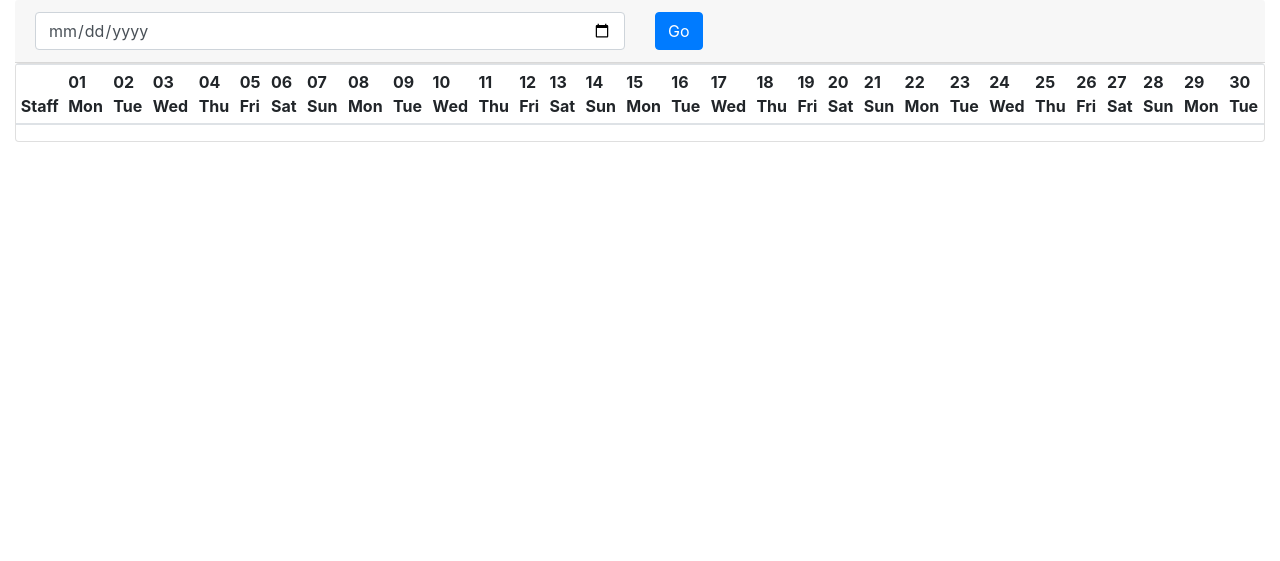
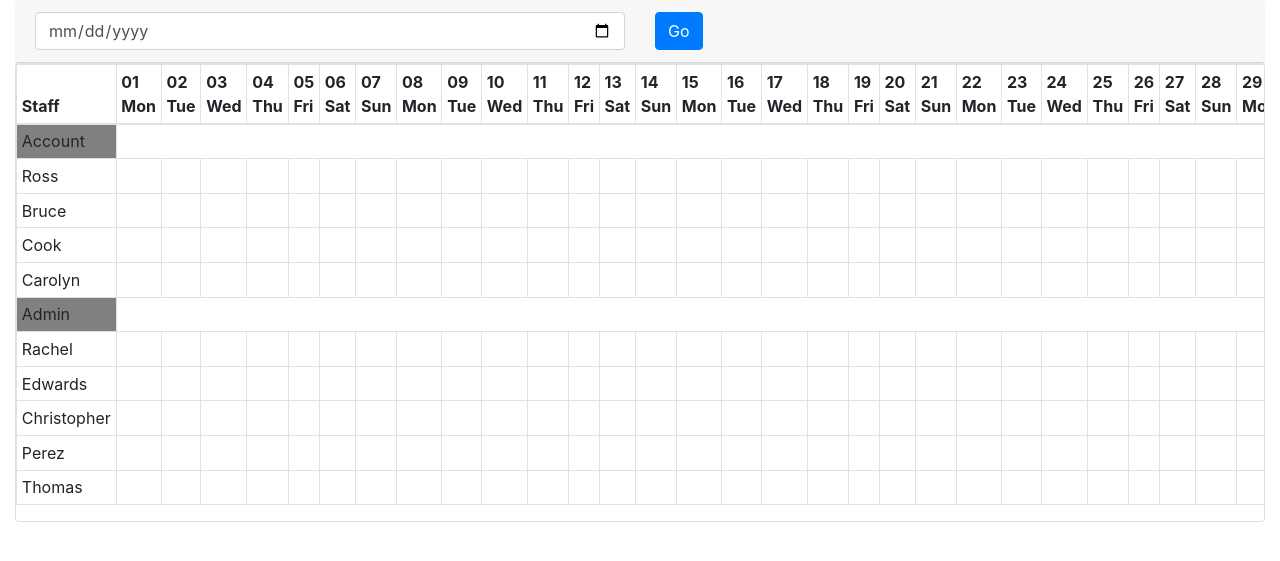
Before and after one commit to Dhawala/fexcon, a PHP site: page / in a window 1280 px wide. Shown: the top 561 px of the page. Run offline with PHP 8.4, Linux system fonts and the light colour scheme; lists and menus that the app fills with data are empty.

Commit message:
loop through user array

```diff
--- a/css/app.css
+++ b/css/app.css
@@ -0,0 +1,3 @@
+.gray-row {
+background-color: gray;
+}
--- a/index.php
+++ b/index.php
@@ -20,16 +20,25 @@ $deps = [
 
 $header = '<tr> <th>Staff</th>';
 $days_count = 1;
+
 foreach($days as $day){
     $header.='<th>'.date_format($day,"d D").'</th>';
     $days_count++;
 }
 $header.= '</tr>';
 
-foreach($deps as $department){
+$tbody = '';
+//empty cols
+$empty_cols ='';
+for($i = 1; $i<$days_count; $i++){
+    $empty_cols.='<td></td>';
+}
+$empty_cols .= "</tr>";
 
-    foreach($department as $staff){
-
+foreach($deps as $dep_name => $staff_members){
+    $tbody .= "<tr colspan='$days_count' class='gray-row' ><td>$dep_name</td></tr>";
+    foreach($staff_members as $staff){
+        $tbody .= "<tr><td>$staff</td>$empty_cols";
     }
 
 }
@@ -44,31 +53,31 @@ foreach($deps as $department){
 
     <!-- Bootstrap CSS -->
     <link rel="stylesheet" href="https://cdn.jsdelivr.net/npm/bootstrap@4.6.0/dist/css/bootstrap.min.css" integrity="sha384-B0vP5xmATw1+K9KRQjQERJvTumQW0nPEzvF6L/Z6nronJ3oUOFUFpCjEUQouq2+l" crossorigin="anonymous">
-    <link rel="Stylesheet" href="./app.css">
+    <link rel="Stylesheet" href="./css/app.css">
     <title>rooster</title>
   </head>
   <body>
   <main class="container-fluid">
   <div class="row">
-    <div class="col-12">
+    <div class="col-12 pull-right">
     <div class="card-header">
     <div class="row">
-    <div class="col-6">
+    <div class="col-6 pull-right">
     <input type="date" class="form-control" id="search">
   </div>
-  <div class="col-3">
+  <div class="col-3 pull-right">
   <button type="submit" class="btn btn-primary">Go</button>
   </div>
     </div>
     </div>
     <div class="card">
     <div class=" table-responsive">
-            <table class="table table-striped table-sm">
+            <table class="table table-bordered table-sm">
         <thead>
         <?php echo  $header?>
         </thead>
         <tbody>
-
+            <?php echo $tbody ?>
         </tbody>
     </table>
     </div>
```
